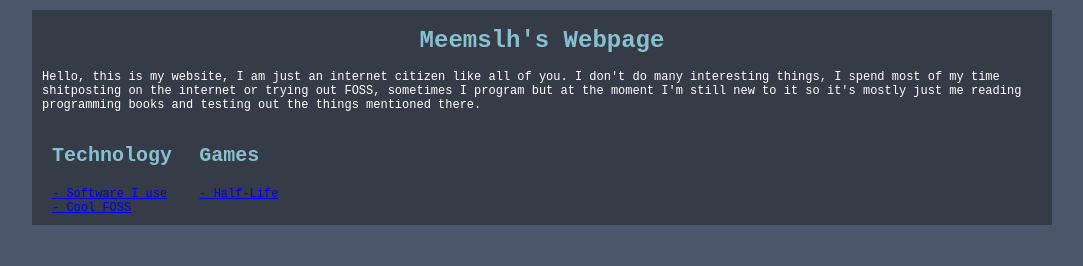
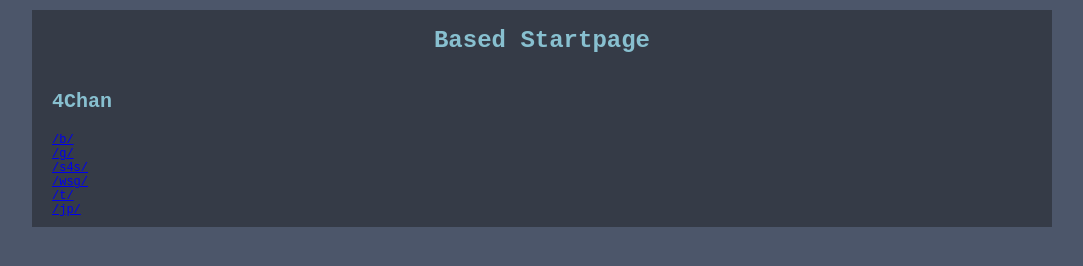
Before and after one commit to baboyl/baboyl.github.io, a plain HTML site: page index.html in a window 1280 px wide. Shown: the whole page, without its empty margins (98-1181 px from the left). Drawn offline with Linux system fonts and the light colour scheme.

Commit message:
changed css or html

```diff
--- a/index.html
+++ b/index.html
@@ -5,7 +5,7 @@
     <meta charset="UTF-8">
     <meta name="viewport" content="width=device-width, initial-scale=1.0">
 
-    <title>Meemslh's Site</title>
+    <title>Based Startpage</title>
 
    <link href="style.css" rel="stylesheet" type="text/css" media="all">
   </head>
@@ -14,20 +14,27 @@
     <div class="container">
       <center>
         <h1>
-        Meemslh's Webpage
+            Based Startpage
         </h1>
       </center>
-      <p>Hello, this is my website, I am just an internet citizen like all of you. I don't do many interesting things, I spend most of my time shitposting on the internet or trying out FOSS, sometimes I program but at the moment I'm still new to it so it's mostly just me reading programming books and testing out the things mentioned there.</p>
 
       <div class="stuff">
-        <h3>Technology</h3>
-        <a href="articles/tech/software.html">- Software I use</a>
+        <h3>4Chan</h3>
+        <a href="https://4chan.org/b/catalog">/b/</a>
         <br>
-        <a href="articles/tech/coolfoss.html">- Cool FOSS</a>
+        <a href="https://4chan.org/g/catalog">/g/</a>
+        <br>
+        <a href="https://4chan.org/s4s/catalog">/s4s/</a>
+        <br>
+        <a href="https://4chan.org/wsg/catalog">/wsg/</a>
+        <br>
+        <a href="https://4chan.org/t/catalog">/t/</a>
+        <br>
+        <a href="https://4chan.org/jp/catalog">/jp/</a>
+        <br>
         </div>
       <div class="stuff">
-        <h3>Games</h3>
-        <a href="articles/games/hl1.html">- Half-Life</a>
+        <h3></h3>
         <br>
         </div>
     </div>
```
